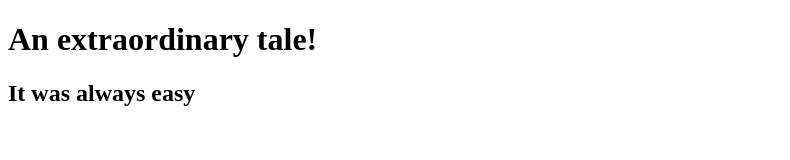
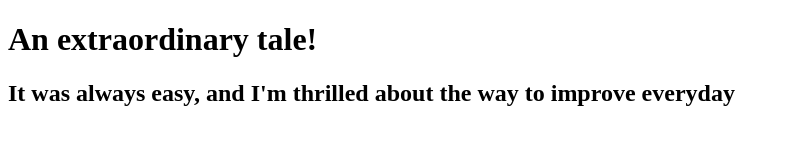
Before and after one commit to luisk06/training_angular, a plain HTML site: page index.html in a window 1280 px wide. Shown: the whole page, without its empty margins (0-790 px from the left). Drawn offline with Linux system fonts and the light colour scheme.

Commit message:
New version of web file.

```diff
--- a/index.html
+++ b/index.html
@@ -6,6 +6,6 @@
   </head>
   <body>
     <h1>An extraordinary tale!</h1>
-    <h2>It was always easy</h2>
+    <h2>It was always easy, and I'm thrilled about the way to improve everyday</h2>
   </body>
 </html>
```
